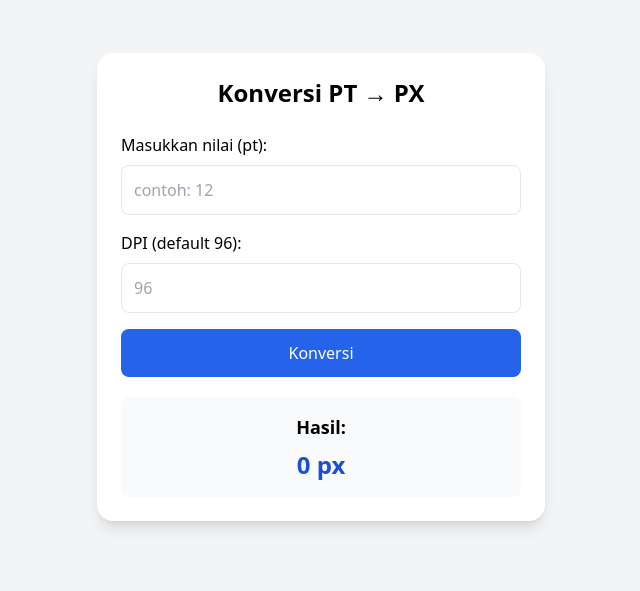
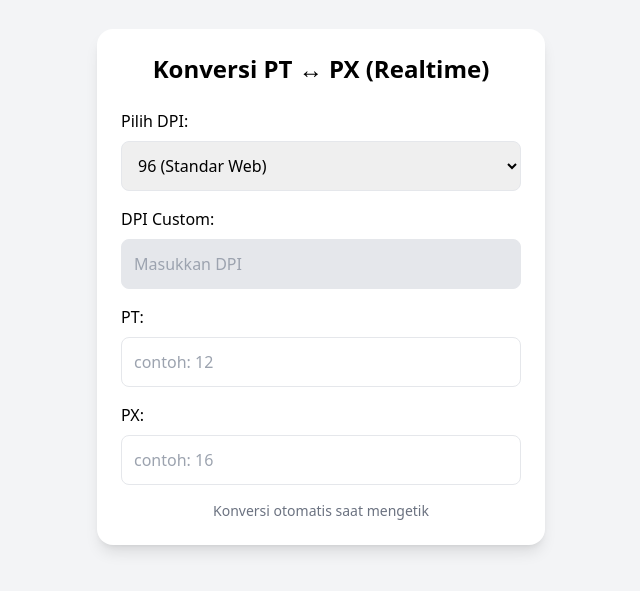
Before and after one commit to oktajianto/pt-to-px-converter, a plain HTML site: page index.html in a window 1280 px wide. Shown: the part 113-704 px from the top of the page, without its empty margins (319-959 px from the left). Drawn offline with nearby package versions, Linux system fonts and the light colour scheme.

Commit message:
Update index.html

```diff
--- a/index.html
+++ b/index.html
@@ -3,63 +3,117 @@
 <head>
     <meta charset="UTF-8" />
     <meta name="viewport" content="width=device-width, initial-scale=1.0" />
-    <title>Konversi PT ke PX</title>
+    <title>Konversi PT ↔ PX</title>
 
     <!-- TailwindCSS CDN -->
     <script src="https://cdn.tailwindcss.com"></script>
+</head>
 
-    <!-- Tailwind config optional -->
-    <script>
-        tailwind.config = {
-            theme: {
-                extend: {}
-            }
-        }
-    </script>
-</head>
 <body class="bg-gray-100 min-h-screen flex items-center justify-center p-4">
 
     <div class="bg-white p-6 rounded-2xl shadow-lg w-full max-w-md">
-        <h1 class="text-2xl font-bold text-center mb-6">Konversi PT → PX</h1>
+        <h1 class="text-2xl font-bold text-center mb-6">Konversi PT ↔ PX (Realtime)</h1>
 
+        <!-- DPI SELECT -->
         <div class="mb-4">
-            <label class="block mb-2 font-medium">Masukkan nilai (pt):</label>
-            <input id="inputPt" type="number" placeholder="contoh: 12"
-                   class="w-full p-3 border rounded-lg focus:outline-none focus:ring-2 focus:ring-blue-500" />
+            <label class="block mb-2 font-medium">Pilih DPI:</label>
+
+            <select id="dpiSelect"
+                class="w-full p-3 border rounded-lg focus:outline-none focus:ring-2 focus:ring-blue-500"
+                onchange="onDpiChange()">
+                <option value="96">96 (Standar Web)</option>
+                <option value="72">72 (Typografi)</option>
+                <option value="150">150</option>
+                <option value="300">300 (High Print)</option>
+                <option value="600">600</option>
+                <option value="custom">Custom (Ketik Manual)</option>
+            </select>
         </div>
 
+        <!-- Custom DPI -->
         <div class="mb-4">
-            <label class="block mb-2 font-medium">DPI (default 96):</label>
-            <input id="inputDpi" type="number" placeholder="96"
-                   class="w-full p-3 border rounded-lg focus:outline-none focus:ring-2 focus:ring-blue-500" />
+            <label class="block mb-2 font-medium">DPI Custom:</label>
+            <input id="inputDpiCustom" type="number" placeholder="Masukkan DPI"
+                class="w-full p-3 border rounded-lg bg-gray-200 text-gray-500"
+                disabled oninput="convertAll()" />
         </div>
 
-        <button onclick="convertPtToPx()"
-                class="w-full bg-blue-600 text-white p-3 rounded-lg hover:bg-blue-700 transition">
-            Konversi
-        </button>
+        <!-- Input PT -->
+        <div class="mb-4">
+            <label class="block mb-2 font-medium">PT:</label>
+            <input id="inputPt" type="number" placeholder="contoh: 12"
+                class="w-full p-3 border rounded-lg focus:outline-none focus:ring-2 focus:ring-blue-500"
+                oninput="convertPt()" />
+        </div>
 
-        <div class="mt-5 p-4 bg-gray-50 rounded-lg text-center">
-            <p class="text-lg font-semibold">Hasil:</p>
-            <p id="outputPx" class="text-2xl font-bold text-blue-700 mt-2">0 px</p>
+        <!-- Input PX -->
+        <div class="mb-4">
+            <label class="block mb-2 font-medium">PX:</label>
+            <input id="inputPx" type="number" placeholder="contoh: 16"
+                class="w-full p-3 border rounded-lg focus:outline-none focus:ring-2 focus:ring-blue-500"
+                oninput="convertPx()" />
         </div>
+
+        <!-- Result Note -->
+        <p class="text-center text-gray-500 mt-4 text-sm">
+            Konversi otomatis saat mengetik
+        </p>
     </div>
 
-    <script>
-        function convertPtToPx() {
-            const pt = parseFloat(document.getElementById("inputPt").value);
-            const dpi = parseFloat(document.getElementById("inputDpi").value) || 96;
+<script>
+function getDpi() {
+    const dpiSelect = document.getElementById("dpiSelect").value;
+    const dpiCustom = parseFloat(document.getElementById("inputDpiCustom").value);
 
-            if (isNaN(pt)) {
-                alert("Masukkan nilai PT yang valid!");
-                return;
-            }
+    if (dpiSelect === "custom") {
+        return isNaN(dpiCustom) ? 96 : dpiCustom;
+    }
+    return parseFloat(dpiSelect);
+}
 
-            const px = pt * (dpi / 72);
+function onDpiChange() {
+    const select = document.getElementById("dpiSelect");
+    const customInput = document.getElementById("inputDpiCustom");
 
-            document.getElementById("outputPx").innerText = px.toFixed(3) + " px";
-        }
-    </script>
+    if (select.value === "custom") {
+        customInput.disabled = false;
+        customInput.classList.remove("bg-gray-200", "text-gray-500");
+    } else {
+        customInput.disabled = true;
+        customInput.value = "";
+        customInput.classList.add("bg-gray-200", "text-gray-500");
+    }
+    convertAll();
+}
+
+function convertPt() {
+    const pt = parseFloat(document.getElementById("inputPt").value);
+    const dpi = getDpi();
+
+    if (!isNaN(pt)) {
+        const px = pt * (dpi / 72);
+        document.getElementById("inputPx").value = px.toFixed(3);
+    }
+}
+
+function convertPx() {
+    const px = parseFloat(document.getElementById("inputPx").value);
+    const dpi = getDpi();
+
+    if (!isNaN(px)) {
+        const pt = px * (72 / dpi);
+        document.getElementById("inputPt").value = pt.toFixed(3);
+    }
+}
+
+function convertAll() {
+    const ptField = document.getElementById("inputPt").value;
+    const pxField = document.getElementById("inputPx").value;
+
+    if (ptField !== "") convertPt();
+    if (pxField !== "") convertPx();
+}
+</script>
 
 </body>
 </html>
```
